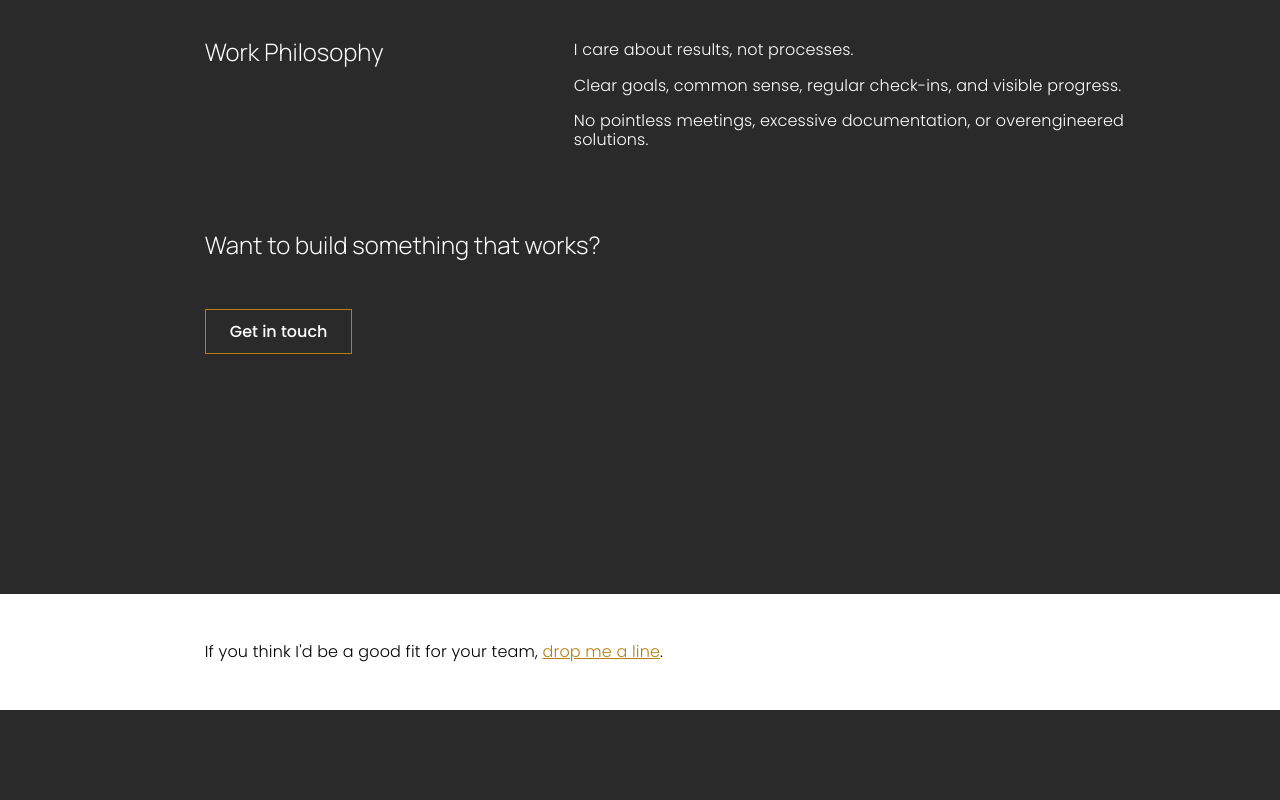
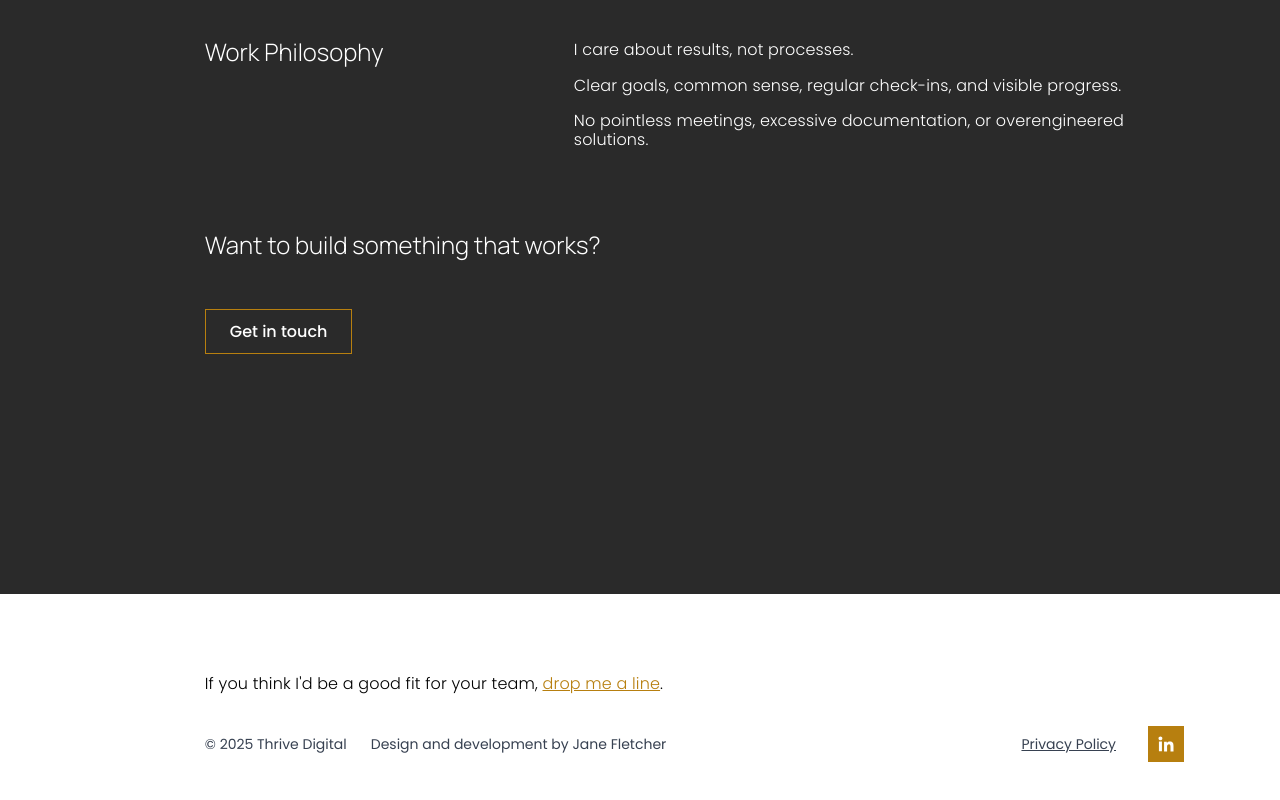
Before and after one commit to Jane-nuj/Thrive-digital, a Next.js app: page / in a window 1280 px wide. Shown: the part 1664-2464 px from the top of the page. Before the commit the page ends 2374 px from the top, so only its background shows below. Built offline with nearby package versions, Linux system fonts and the light colour scheme.

Commit message:
Redesign footer with additional information section

```diff
--- a/components/Footer.tsx
+++ b/components/Footer.tsx
@@ -1,15 +1,18 @@
 'use client';
 
 import Link from 'next/link';
+import Image from 'next/image';
 import { usePathname } from 'next/navigation';
 
 export default function Footer() {
   const pathname = usePathname();
   const isContactPage = pathname === '/contact';
+  const currentYear = new Date().getFullYear();
 
   return (
-    <footer className="bg-white text-black px-6 py-12 mt-16">
-      <div className="layout-container">
+    <footer className="bg-white text-black px-6 mt-16">
+      {/* Upper Section - Existing Content */}
+      <div className="layout-container pt-20 pb-8">
         <p className="content-padding font-sans text-p1">
           {!isContactPage ? (
             <>
@@ -26,6 +29,41 @@ export default function Footer() {
           )}
         </p>
       </div>
+
+      {/* Lower Section - New Content */}
+      <div className="layout-container pb-12">
+        <div className="content-padding flex flex-col md:flex-row md:items-center md:justify-between text-sm text-gray-700">
+          {/* Copyright & Design Credit */}
+          <div className="flex flex-col sm:flex-row sm:items-center mb-6 md:mb-0">
+            <span className="mr-6 mb-2 sm:mb-0">© {currentYear} Thrive Digital</span>
+            <span>Design and development by Jane Fletcher</span>
+          </div>
+
+          {/* Navigation & Social */}
+          <div className="flex items-center">
+            <Link
+              href="/privacy"
+              className="text-gray-700 hover:text-gold underline mr-8 transition-colors duration-300"
+            >
+              Privacy Policy
+            </Link>
+            <Link
+              href="https://linkedin.com"
+              target="_blank"
+              rel="noopener noreferrer"
+              className="bg-gold border border-gold hover:bg-transparent hover:border-gold hover:text-gold p-2 flex items-center justify-center transition-colors duration-300"
+              aria-label="LinkedIn profile"
+            >
+              <Image
+                src="/images/linkedinv2-fill.svg"
+                alt="LinkedIn"
+                width={18}
+                height={18}
+              />
+            </Link>
+          </div>
+        </div>
+      </div>
     </footer>
   );
 }
```
